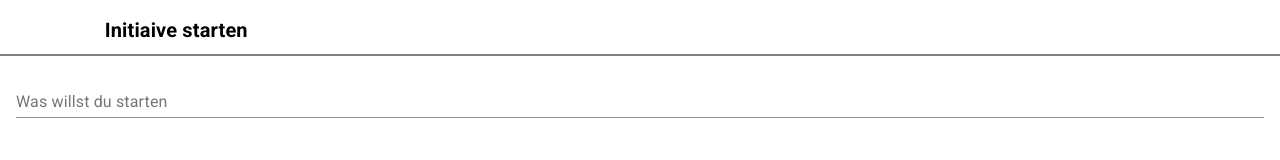
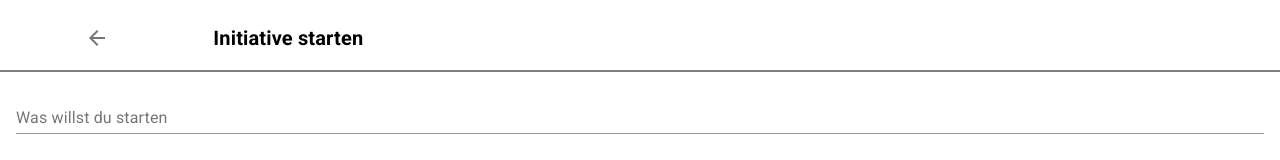
Before and after one commit to septumca/hack2-chal7, a React (Create React App) app: page /event/new in a window 1280 px wide. Shown: the top 160 px of the page. Built offline with nearby package versions, Linux system fonts and the light colour scheme; no server answers.

Commit message:
TobBar
- added back link

```diff
--- a/src/components/TopBar.js
+++ b/src/components/TopBar.js
@@ -1,14 +1,18 @@
 import React from 'react';
 import Button from '@material-ui/core/Button';
 import { makeStyles } from '@material-ui/core/styles';
-import { Typography } from '@material-ui/core';
+import { IconButton, Typography } from '@material-ui/core';
 import Grid from '@material-ui/core/Grid';
+import ArrowBackIcon from '@material-ui/icons/ArrowBack';
+import { Link } from 'react-router-dom';
+
 const useStyles = makeStyles(() => ({
   text: {
     fontWeight: '600',
     fontStyle: 'normal',
     fontColor: 'Black',
-    textAlign: 'left'
+    textAlign: 'left',
+    lineHeight: '48px'
   },
   root: {
     flexGrow: 1,
@@ -25,17 +29,18 @@ const useStyles = makeStyles(() => ({
 
 }));
 
-const TopBar = ({label=''}, props) => {
+const TopBar = ({label='', backLinkTo=null}, props) => {
   const [anchorEl, setAnchorEl] = React.useState(null);
   const classes = useStyles();
 
   return (
     <Grid container className={classes.root} spacing={2}>
-      <Grid item xs={1}>
-      <div>{props.child1}</div>
-        {/* back arrow could ggo here*/}
+      <Grid item xs={2}>
+        {backLinkTo !== null && <IconButton aria-label="back" component={Link} to={backLinkTo}>
+          <ArrowBackIcon />
+        </IconButton>}
       </Grid>
-      <Grid item xs={11}>
+      <Grid item xs={10}>
         <Typography variant="h6" className={classes.text} >{label}</Typography>
       </Grid>
       <div>{props.child2}</div>
--- a/src/pages/Event/CreateEvent.js
+++ b/src/pages/Event/CreateEvent.js
@@ -110,7 +110,7 @@ const CreateEvent = () => {
   return (
     <div>
     <Grid container spacing={1}>
-      <TopBar label='Initiaive starten'/>
+      <TopBar label='Initiative starten' backLinkTo="/feedpage" />
       <Grid container item spacing={3}>
         <Grid item xs={12}>
           <div className={classes.textField}>
```
